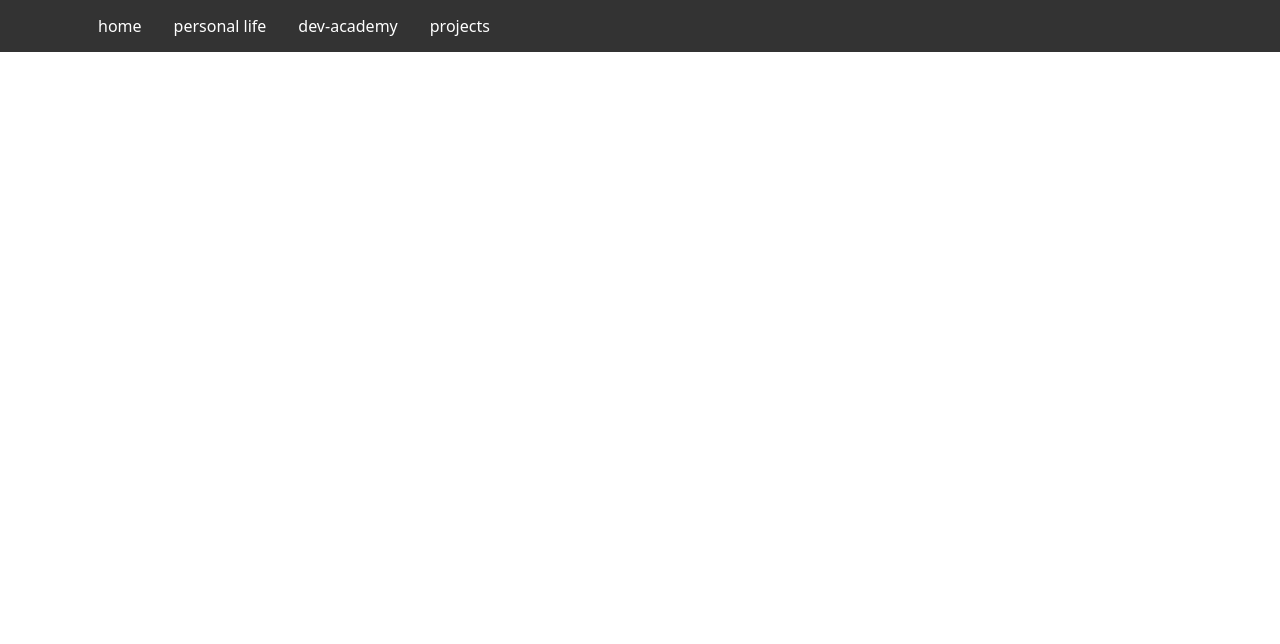
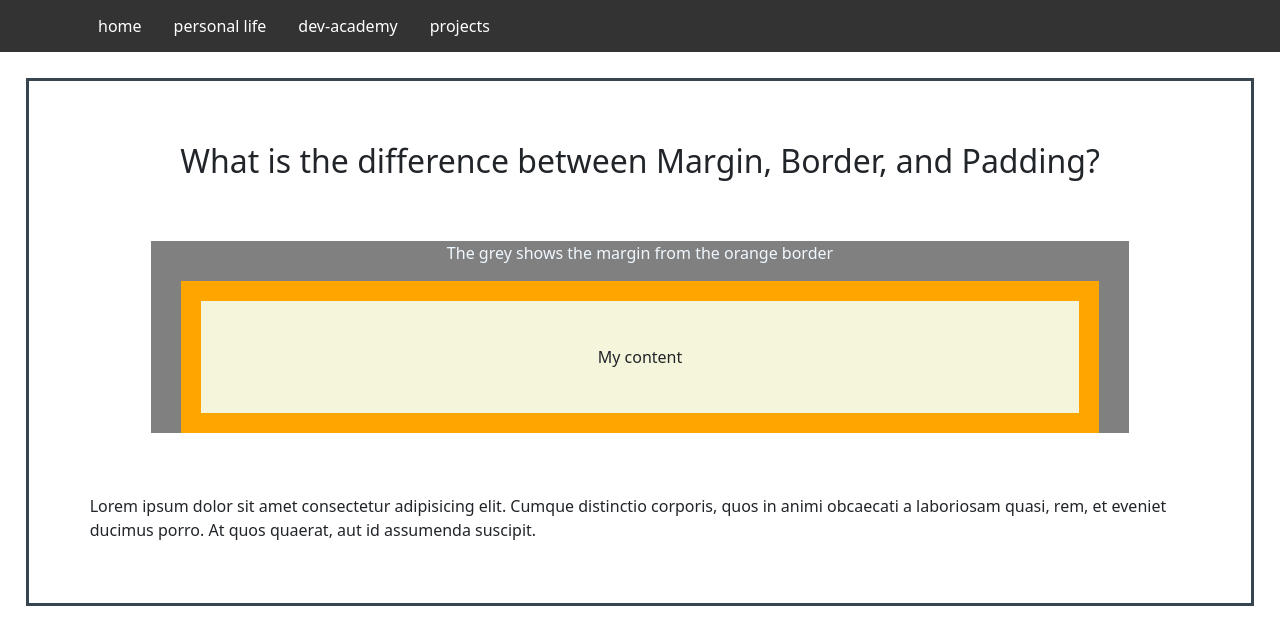
Before and after one commit to yuricowan/yuricowan.github.io, a plain HTML site: page dev-academy/dev-academy.html in a window 1280 px wide. Drawn offline with nearby package versions, Linux system fonts and the light colour scheme.

Commit message:
Update dev-academy blog post

```diff
--- a/dev-academy/dev-academy.html
+++ b/dev-academy/dev-academy.html
@@ -24,4 +24,29 @@
 
 <body>
 
+  <main>
+    <article>
+      <div class="blog">
+        <h2 class="text-center">
+          What is the difference between Margin, Border, and Padding?
+        </h2>
+      </div>
+      <div class="blog-example text-center" style="background-color: grey;">
+        <p style="color: aliceblue;">The grey shows the margin from the orange border</p>
+        <div style="margin: 10px 30px 10px 30px; background-color: beige; border: solid 20px orange;">
+          <p class="blog">My content</p>
+        </div>
+      </div>
+
+
+      <p class="blog">Lorem ipsum dolor sit amet consectetur adipisicing elit. Cumque distinctio corporis, quos in animi
+        obcaecati a
+        laboriosam quasi, rem, et eveniet ducimus porro. At quos quaerat, aut id assumenda suscipit.</p>
+    </article>
+
+
+  </main>
+
+
+
 </body>
--- a/styles/main.css
+++ b/styles/main.css
@@ -73,3 +73,19 @@ li a:hover {
   background-color: #111;
   color: white;
 }
+
+/*Articles*/
+
+.blog {
+  margin: 5%;
+}
+
+.blog-example {
+  width: 80%;
+  height: 100%;
+}
+
+article {
+  border: #36454f solid;
+  margin: 0% 2% 0% 2%;
+}
```
Also changed, not shown: index.html (+5 -2 lines).
